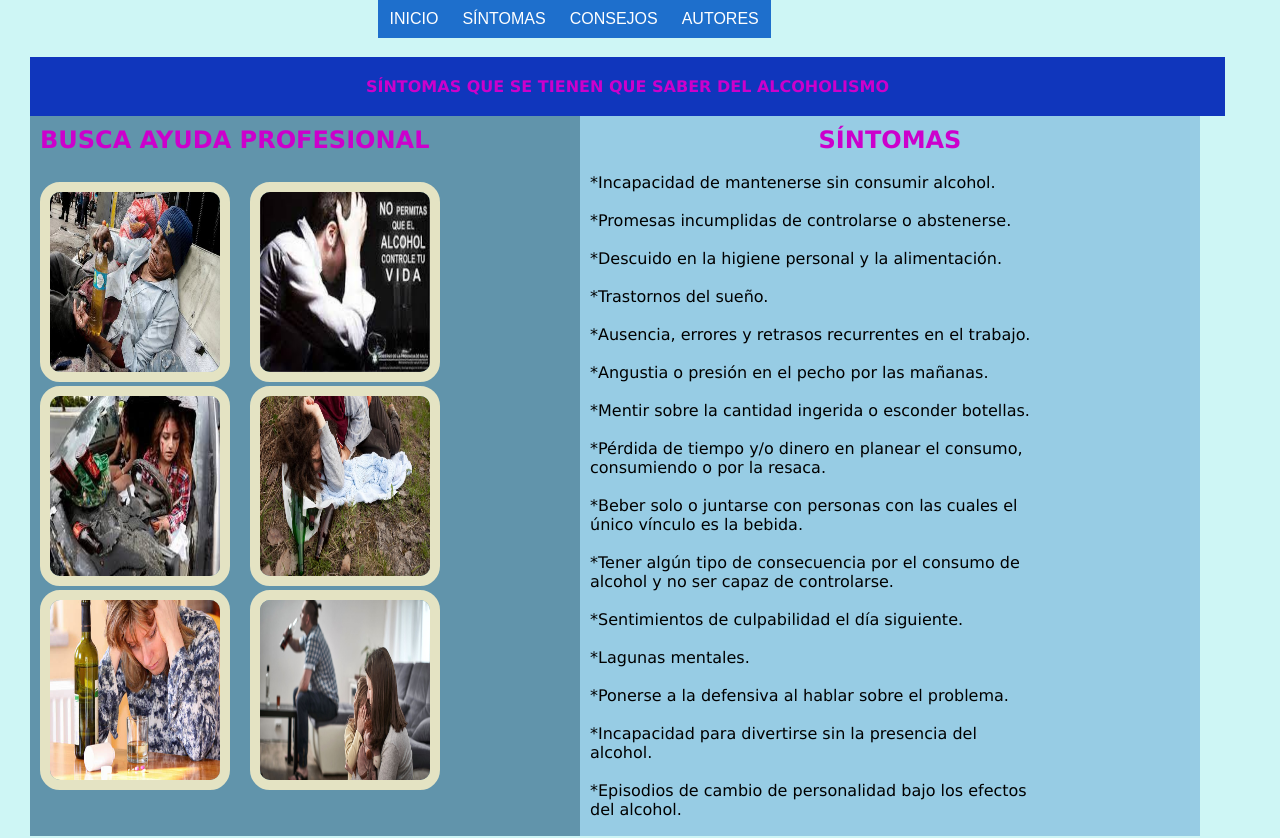
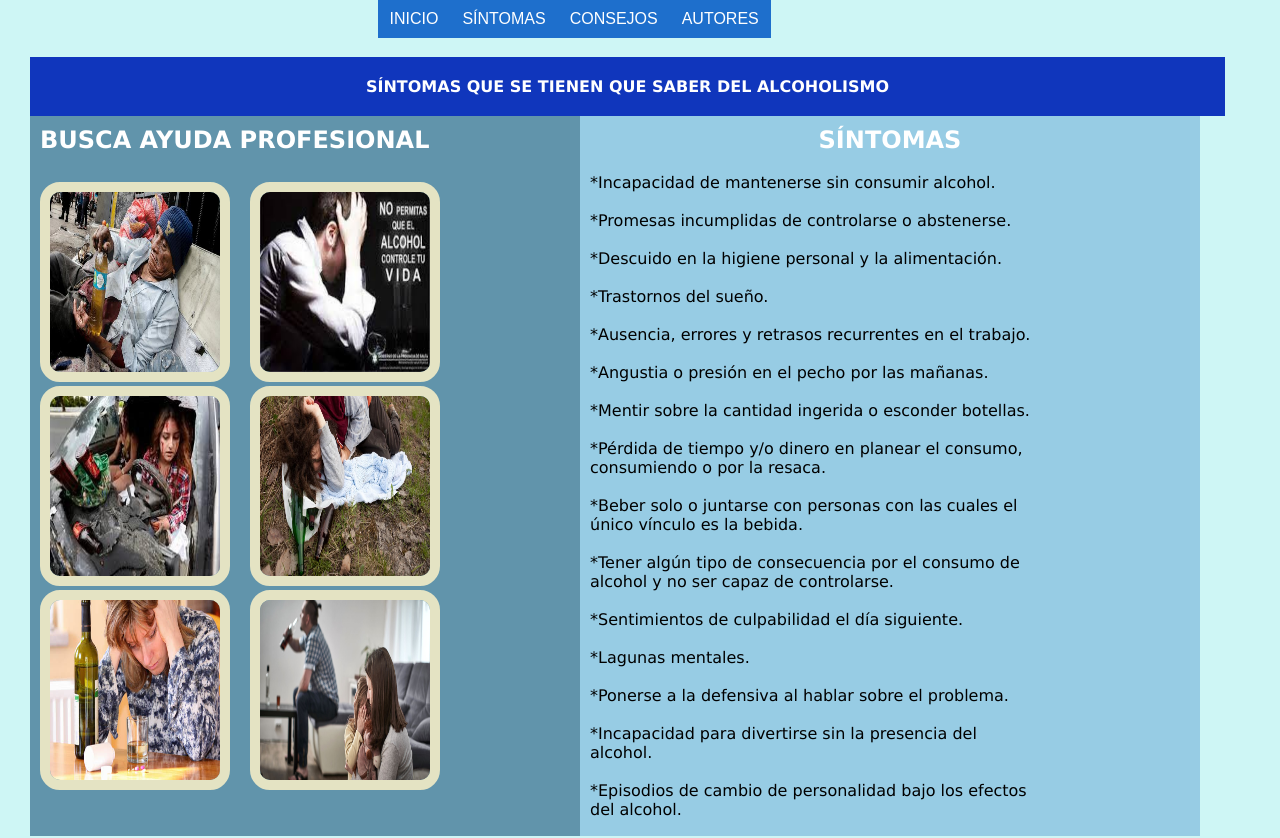
Before and after one commit to GuilianavaD/AA-Proyecto, a PHP site: page /conceptos.php in a window 1280 px wide. Run offline with PHP 8.4, Linux system fonts and the light colour scheme.

Commit message:
Update conceptos.php

```diff
--- a/conceptos.php
+++ b/conceptos.php
@@ -18,7 +18,7 @@
         font-family:verdana;
       }
       h1 {
-        color:#c0c;
+        color:white;
         font-size:24px;
       }
       p {
```
